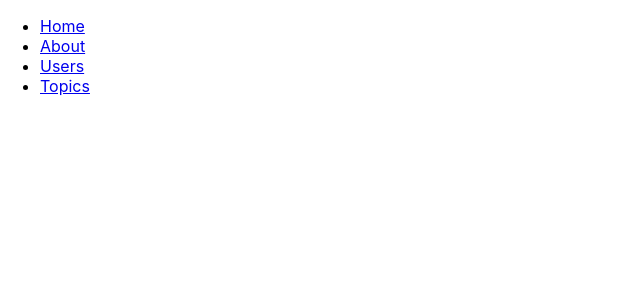
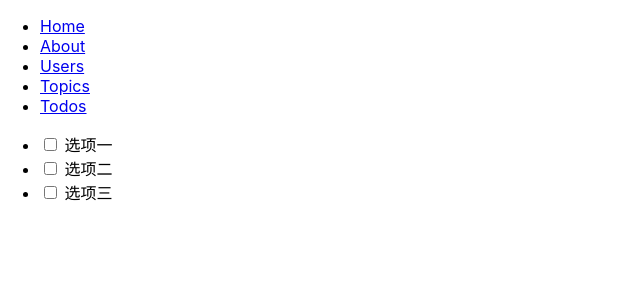
Before and after one commit to frontsomni/github-actions-go, a React (Create React App) app: page /#/todos in a window 1280 px wide. Shown: the top 300 px of the page, without its empty margins (0-640 px from the left). Built offline with nearby package versions, Linux system fonts and the light colour scheme.

Commit message:
A: 用户列表 & todos

```diff
--- a/package.json
+++ b/package.json
@@ -6,6 +6,7 @@
     "@testing-library/jest-dom": "^5.11.4",
     "@testing-library/react": "^11.1.0",
     "@testing-library/user-event": "^12.1.10",
+    "nanoid": "^3.1.20",
     "react": "^17.0.1",
     "react-dom": "^17.0.1",
     "react-router-dom": "^5.2.0",
--- a/src/App.js
+++ b/src/App.js
@@ -8,6 +8,7 @@ import Home from './views/Home'
 import About from './views/About'
 import Users from './views/Users'
 import Topics from './views/Topics'
+import Todos from './views/Todos'
 import './App.css';
 
 function App() {
@@ -27,6 +28,9 @@ function App() {
           <li>
             <Link to="/topics">Topics</Link>
           </li>
+          <li>
+            <Link to="/todos">Todos</Link>
+          </li>
         </ul>
       </nav>
       <Switch>
@@ -42,6 +46,9 @@ function App() {
         <Route path="/topics">
           <Topics></Topics>
         </Route>
+        <Route path="/todos">
+          <Todos></Todos>
+        </Route>
       </Switch>
     </HashRouter>
   );
--- /dev/null
+++ b/src/views/Todos.js
@@ -0,0 +1,31 @@
+import {nanoid} from 'nanoid'
+import { useState } from 'react'
+
+export default function Todos() {
+  const textArr = ['选项一', '选项二', '选项三']
+  const _todos = textArr.map(text => ({
+    name: text,
+    id: nanoid()
+  }))
+  const [todos] = useState(_todos)
+  return (
+    <>
+      <ul>
+        {
+          todos.map((todo) => {
+            return Todo(todo)
+          })
+        }
+      </ul>
+    </>
+  )
+}
+
+
+function Todo(todo) {
+  return (
+    <li key={todo.id}>
+      <input type="checkbox" /> {todo.name}
+    </li>
+  )
+}
--- a/src/views/Topics.js
+++ b/src/views/Topics.js
@@ -3,13 +3,15 @@ import {
   Route,
   Link,
   useRouteMatch,
-  useParams
+  useParams,
+  useLocation
 } from 'react-router-dom';
 
 export default function Topics() {
   let match = useRouteMatch()
   // ignore no-unused-vars
   console.log(match)
+  console.log(useLocation())
   return (
     <div>
       <ul>
@@ -34,5 +36,6 @@ export default function Topics() {
 
 function Topic() {
   let {topicId} = useParams()
+  console.log(useParams())
   return <h3>topic ID: {topicId}</h3>
 }
--- a/src/views/Users.js
+++ b/src/views/Users.js
@@ -1,3 +1,21 @@
+import { useState } from "react"
+
 export default function Users() {
-  return <h2>users</h2>
+  const [users, setUsers] = useState([])
+  async function fetchData() {
+    let data = await fetch('https://api.codermore.com/api/list')
+    let res = await data.json()
+    setUsers(res.data.list)
+  }
+  return (
+    <>
+      <h3>Users</h3>
+      <button onClick={fetchData}>获取用户列表</button>
+      <ul>
+        {
+          users.map(item => <li key={item.id}>{item.name}</li>)
+        }
+      </ul>
+    </>
+  )
 }
```
